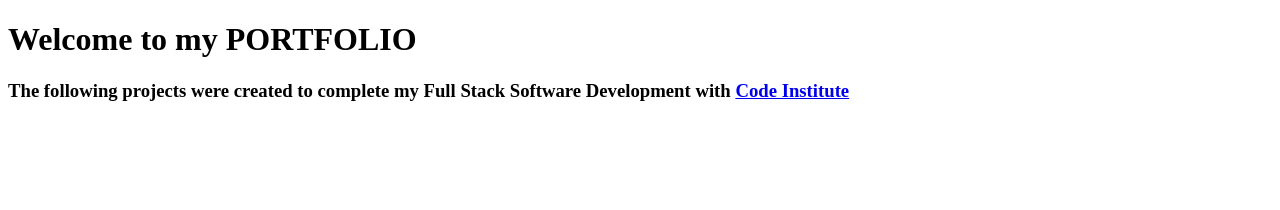
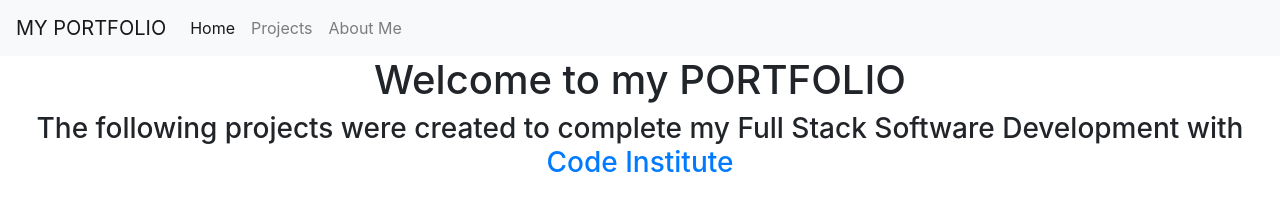
Before and after one commit to kososwede/portfolio, a plain HTML site: page index.html in a window 1280 px wide. Drawn offline with nearby package versions, Linux system fonts and the light colour scheme.

Commit message:
added projects.html aboutme.html and added bootstrap navbar

```diff
--- a/index.html
+++ b/index.html
@@ -3,10 +3,33 @@
 <head>
     <meta charset="UTF-8">
     <meta name="viewport" content="width=device-width, initial-scale=1.0">
-    <title>Document</title>
+    <link rel="stylesheet" href="https://stackpath.bootstrapcdn.com/bootstrap/4.5.0/css/bootstrap.min.css" integrity="sha384-9aIt2nRpC12Uk9gS9baDl411NQApFmC26EwAOH8WgZl5MYYxFfc+NcPb1dKGj7Sk" crossorigin="anonymous">
+    <title>My Portfolio</title>
 </head>
 <body>
-    <h1>Welcome to my PORTFOLIO</h1>
-    <h3>The following projects were created to complete my Full Stack Software Development with <a href="https://www.codeinstitute.net" target="blank">Code Institute</a></h3>
+    <nav class="navbar navbar-expand-lg navbar-light bg-light">
+  <a class="navbar-brand" href="#">MY PORTFOLIO</a>
+  <button class="navbar-toggler" type="button" data-toggle="collapse" data-target="#navbarNav" aria-controls="navbarNav" aria-expanded="false" aria-label="Toggle navigation">
+    <span class="navbar-toggler-icon"></span>
+  </button>
+  <div class="collapse navbar-collapse" id="navbarNav">
+    <ul class="navbar-nav">
+      <li class="nav-item active">
+        <a class="nav-link" href="#">Home <span class="sr-only">(current)</span></a>
+      </li>
+      <li class="nav-item">
+        <a class="nav-link" href="#">Projects</a>
+      </li>
+      <li class="nav-item">
+        <a class="nav-link" href="#">About Me</a>
+      </li>
+    </ul>
+  </div>
+</nav>
+    <h1 class="text-center">Welcome to my PORTFOLIO</h1>
+    <h3 class="text-center">The following projects were created to complete my Full Stack Software Development with <a href="https://www.codeinstitute.net" target="blank">Code Institute</a></h3>
+<script src="https://code.jquery.com/jquery-3.5.1.slim.min.js" integrity="sha384-DfXdz2htPH0lsSSs5nCTpuj/zy4C+OGpamoFVy38MVBnE+IbbVYUew+OrCXaRkfj" crossorigin="anonymous"></script>
+<script src="https://cdn.jsdelivr.net/npm/popper.js@1.16.0/dist/umd/popper.min.js" integrity="sha384-Q6E9RHvbIyZFJoft+2mJbHaEWldlvI9IOYy5n3zV9zzTtmI3UksdQRVvoxMfooAo" crossorigin="anonymous"></script>
+<script src="https://stackpath.bootstrapcdn.com/bootstrap/4.5.0/js/bootstrap.min.js" integrity="sha384-OgVRvuATP1z7JjHLkuOU7Xw704+h835Lr+6QL9UvYjZE3Ipu6Tp75j7Bh/kR0JKI" crossorigin="anonymous"></script>
 </body>
 </html>
```
Also changed, not shown: aboutme.html (added), projects.html (added).
